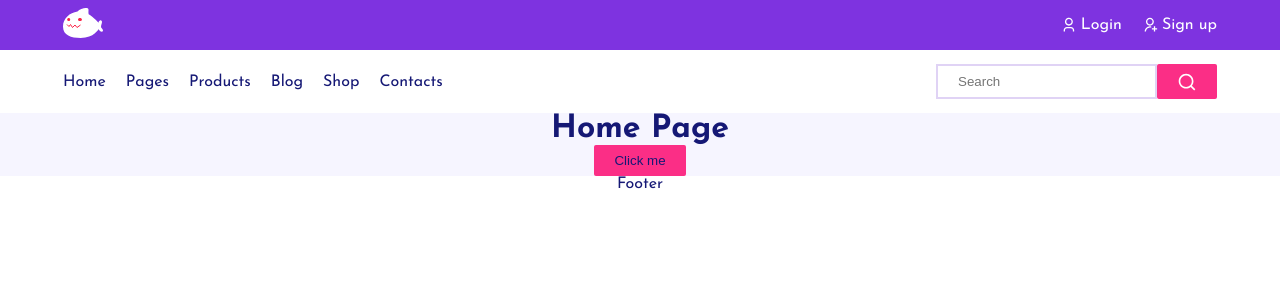
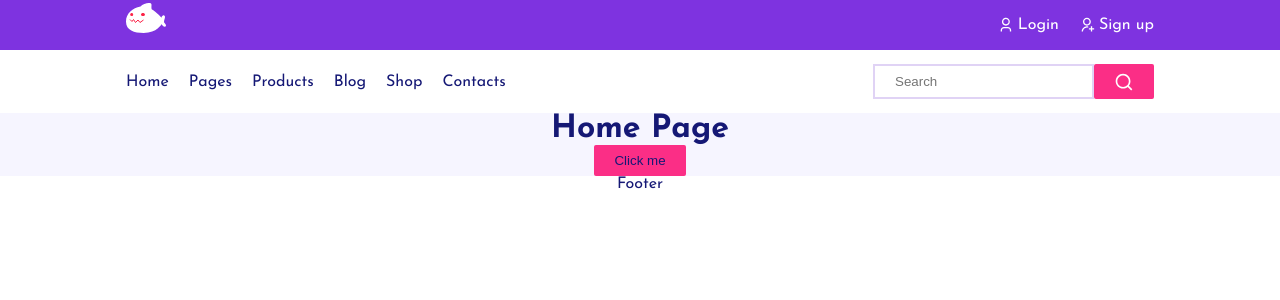
Before and after one commit to dianakhnizova/eCommerce, a React (Vite) app: page / in a window 1280 px wide. Shown: the top 300 px of the page. Built offline with nearby package versions, Linux system fonts and the light colour scheme.

Commit message:
feat: add wrapper to header

```diff
--- a/src/components/header/bottom-header/bottom-header.module.css
+++ b/src/components/header/bottom-header/bottom-header.module.css
@@ -1,3 +1,10 @@
+.bottomWrapper {
+	flex-direction: row !important;
+	justify-content: space-between !important;
+	width: 1440px;
+  padding: 0 63px;
+}
+
 .bottomHeader {
   display: flex;
   justify-content: space-between;
--- a/src/components/header/bottom-header/bottom-header.tsx
+++ b/src/components/header/bottom-header/bottom-header.tsx
@@ -1,12 +1,15 @@
 import styles from './bottom-header.module.css';
 import { RightNavMenu } from './right-menu/right-menu';
 import { LeftNavMenu } from './left-menu/left-menu';
+import { Wrapper } from '../../wrapper/wrapper';
 
 export const BottomHeader = () => {
   return (
     <div className={styles.bottomHeader}>
-      <LeftNavMenu />
-      <RightNavMenu />
+      <Wrapper className={styles.bottomWrapper}>
+        <LeftNavMenu />
+        <RightNavMenu />
+      </Wrapper>
     </div>
   );
 };
--- a/src/components/header/top-header/top-header.module.css
+++ b/src/components/header/top-header/top-header.module.css
@@ -1,3 +1,10 @@
+.topWrapper {
+	flex-direction: row !important;
+	justify-content: space-between !important;
+	width: 1440px;
+  padding: 0 63px;
+}
+
 .topHeader {
 	position: relative;
 	display: flex;
--- a/src/components/header/top-header/top-header.tsx
+++ b/src/components/header/top-header/top-header.tsx
@@ -1,12 +1,15 @@
 import styles from './top-header.module.css';
 import { RightNavMenu } from './right-menu/right-nav-menu';
 import { LeftNavMenu } from './left-menu/left-nav-menu';
+import { Wrapper } from '../../wrapper/wrapper';
 
 export const TopHeader = () => {
   return (
     <div className={styles.topHeader}>
-      <LeftNavMenu />
-      <RightNavMenu />
+      <Wrapper className={styles.topWrapper}>
+        <LeftNavMenu />
+        <RightNavMenu />
+      </Wrapper>
     </div>
   );
 };
--- a/src/components/wrapper/wrapper.tsx
+++ b/src/components/wrapper/wrapper.tsx
@@ -1,10 +1,14 @@
 import styles from './wrapper.module.css';
 import type { FC, ReactNode } from 'react';
+import classNames from 'classnames';
 
 type Props = {
   children: ReactNode;
+  className?: string;
 };
 
-export const Wrapper: FC<Props> = ({ children }) => {
-  return <div className={styles.wrapper}>{children}</div>;
+export const Wrapper: FC<Props> = ({ children, className }) => {
+  return (
+    <div className={classNames(styles.wrapper, className)}>{children}</div>
+  );
 };
--- a/src/router/root.tsx
+++ b/src/router/root.tsx
@@ -7,8 +7,9 @@ import classNames from 'classnames';
 
 export const Root = () => {
   return (
+    <>
+      <Header />
       <Wrapper>
-      <Header />
         <main className={styles.section}>
           <Outlet />
         </main>
@@ -16,5 +17,6 @@ export const Root = () => {
           <Footer />
         </footer>
       </Wrapper>
+    </>
   );
 };
```
Lines whose indentation alone changed are shown as unchanged.
